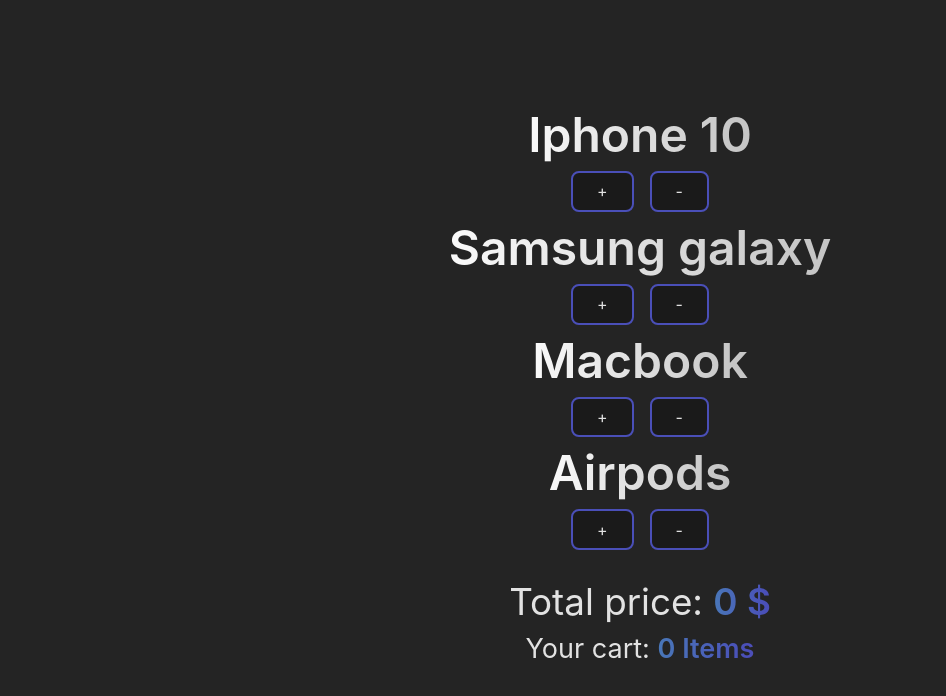
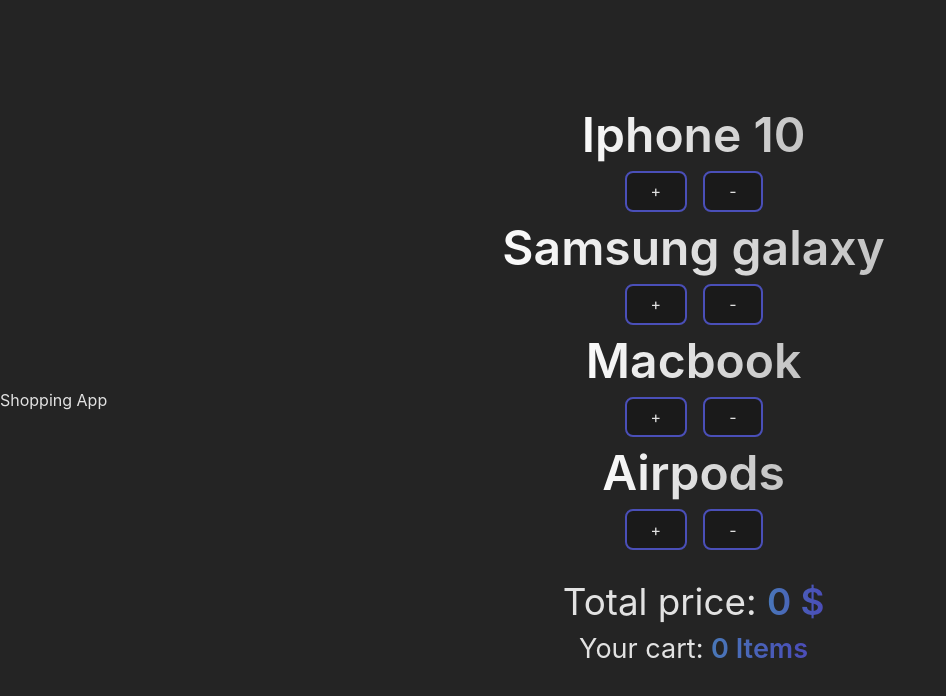
Before and after one commit to MaciejBascik/CartApp, a React (Vite) app: page / in a window 1280 px wide. Shown: the top 696 px of the page, without its empty margins (0-946 px from the left). Built offline with nearby package versions, Linux system fonts and the light colour scheme.

Commit message:
Update App.jsx

```diff
--- a/src/App.jsx
+++ b/src/App.jsx
@@ -5,6 +5,7 @@
   return (
     <div className="font-[Inter,_system-ui,_Avenir,_Helvetica,_Arial,_sans-serif] text-[rgba(255,_255,_255,_0.87)] bg-[#242424] ">
       <div className="m-0 flex place-items-center min-w-[320px] min-h-screen">
+        <h1>Shopping App</h1>
       <Products />
       </div>
     </div>
```
